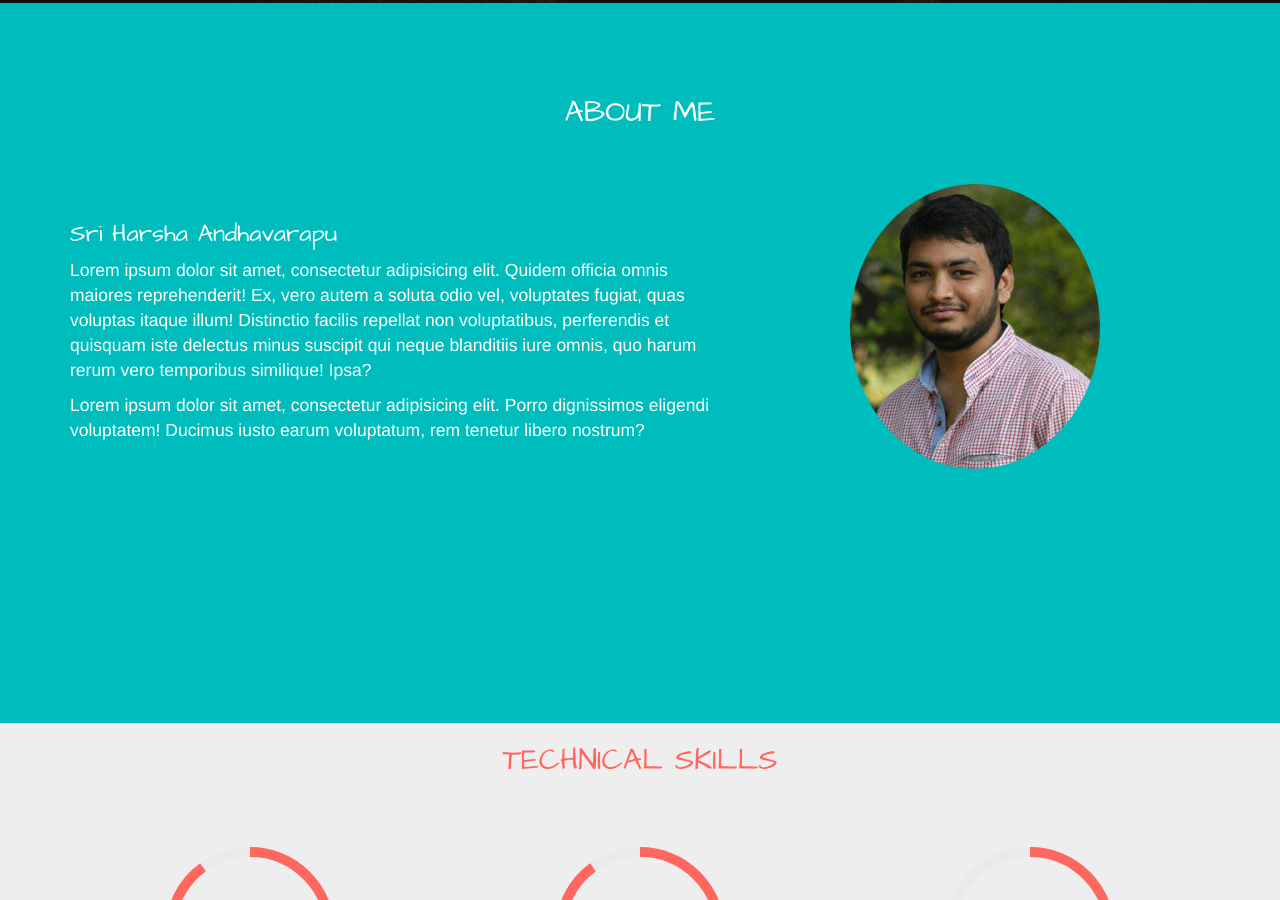
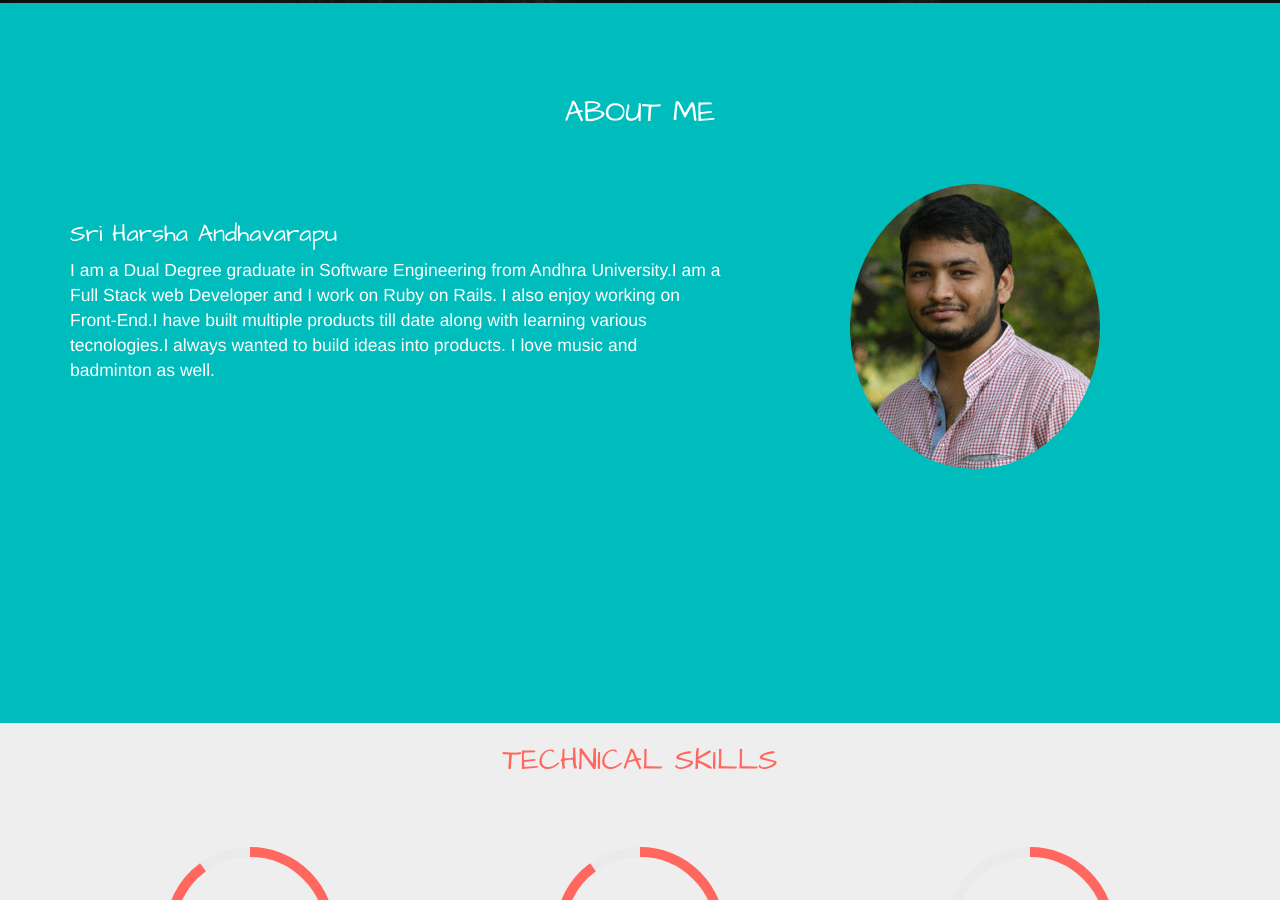
Before and after one commit to sriharsha67/sriharsha67.github.io, a Jekyll site: the page built from index.html, in a window 1280 px wide and 900 px high, scrolled down 897 px. Built offline with Jekyll 4.4.1, drawn with Linux system fonts in a browser that asks for light colours; nearby versions of some CDN libraries.

Commit message:
Edited About section

```diff
--- a/_includes/about.html
+++ b/_includes/about.html
@@ -5,8 +5,7 @@
       <div class="row">
         <div class="col-md-7 details">
           <h3 class="name">Sri Harsha Andhavarapu</h3>
-          <p>Lorem ipsum dolor sit amet, consectetur adipisicing elit. Quidem officia omnis maiores reprehenderit! Ex, vero autem a soluta odio vel, voluptates fugiat, quas voluptas itaque illum! Distinctio facilis repellat non voluptatibus, perferendis et quisquam iste delectus minus suscipit qui neque blanditiis iure omnis, quo harum rerum vero temporibus similique! Ipsa?</p>
-          <p>Lorem ipsum dolor sit amet, consectetur adipisicing elit. Porro dignissimos eligendi voluptatem! Ducimus iusto earum voluptatum, rem tenetur libero nostrum?</p>
+          <p>I am a Dual Degree graduate in Software Engineering from Andhra University.I am a Full Stack web Developer and I work on Ruby on Rails. I also enjoy working on Front-End.I have built multiple products till date along with learning various tecnologies.I always wanted to build ideas into products. I love music and badminton as well.</p>
         </div>
         <div class="col-md-4 col-md-offset-1">
           <img src="../images/prof.jpg" alt="About" class="aboutimage">
```
